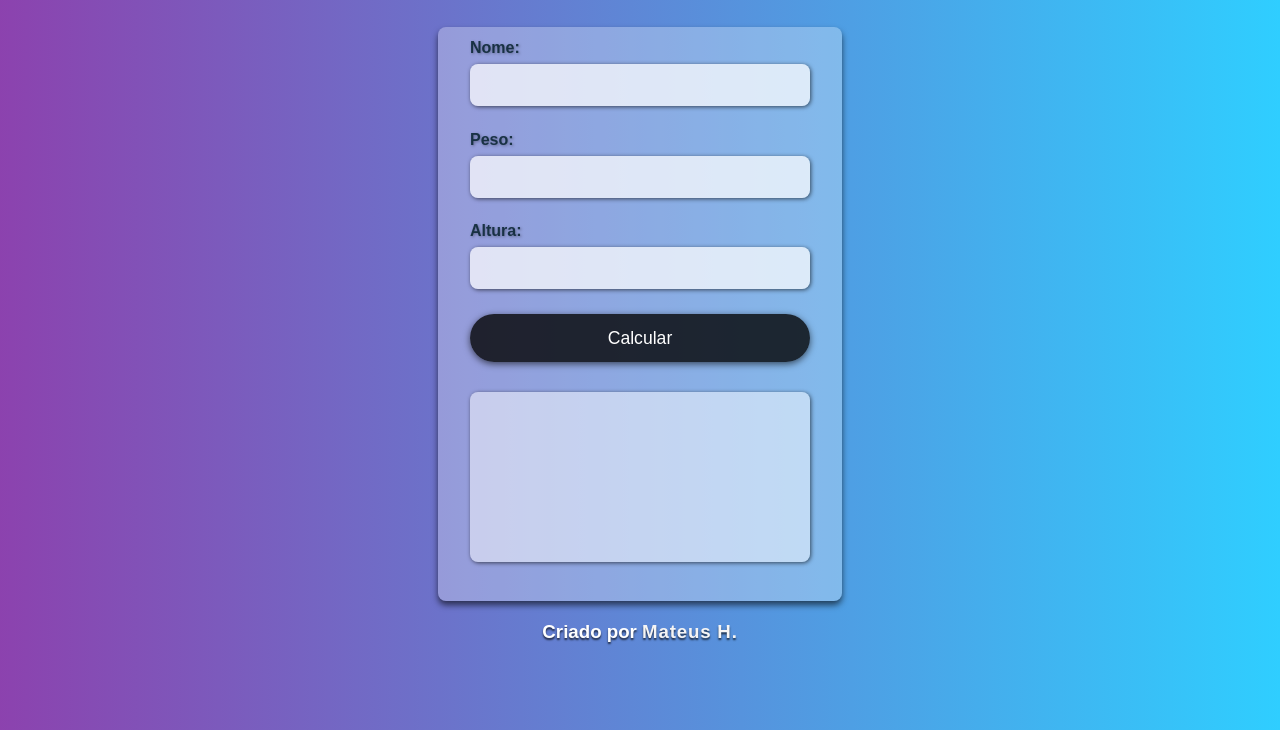
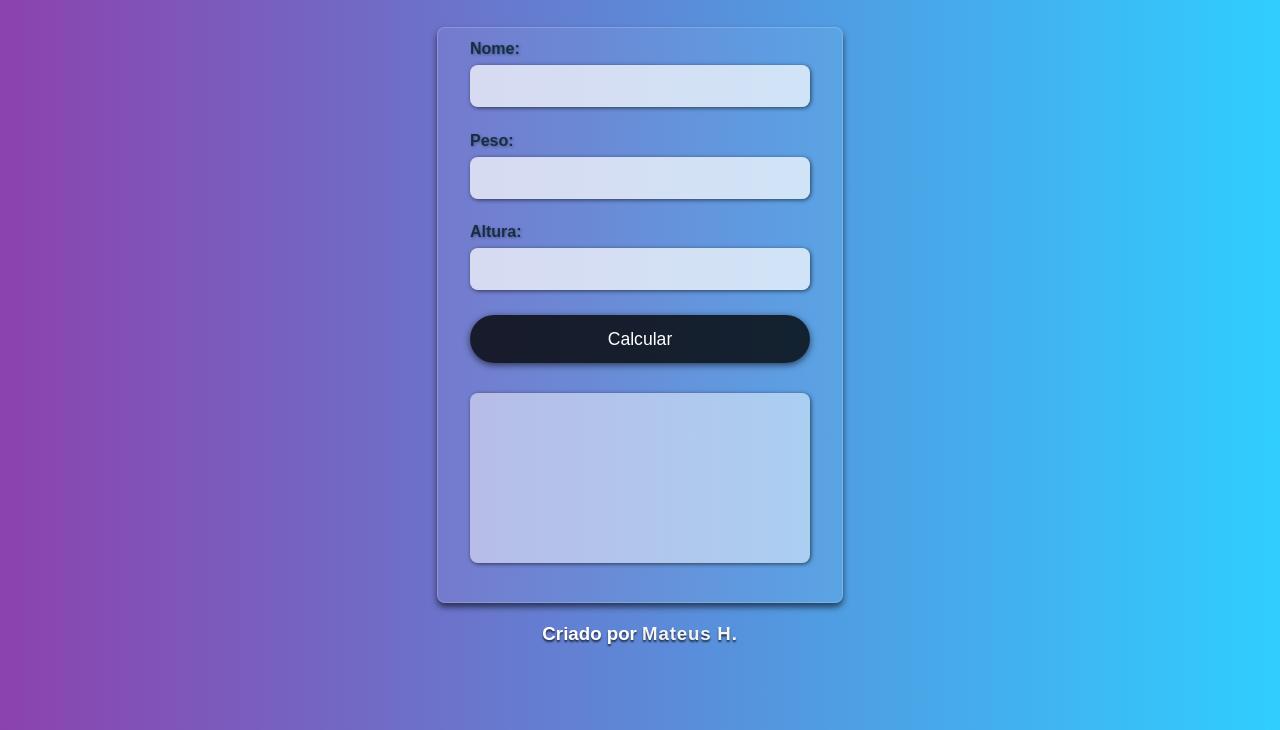
Before and after one commit to matt-henri/calculadora-imc-javascript, a plain HTML site: page index.html in a window 1280 px wide. Shown: the part 70-800 px from the top of the page. Drawn offline with Linux system fonts and the light colour scheme.

Commit message:
Update style.css

```diff
--- a/style.css
+++ b/style.css
@@ -25,7 +25,8 @@ div {
     width: 380px;
     height: 550px;
     padding: 12px;
-    background: rgba(255, 255, 255, 0.288);
+    background: #ffffff10;
+    border: 1px solid #ffffff30;
     box-shadow: 0px 4px 6px rgba(0, 0, 0, 0.6);
     border-radius: 8px;
 
```
